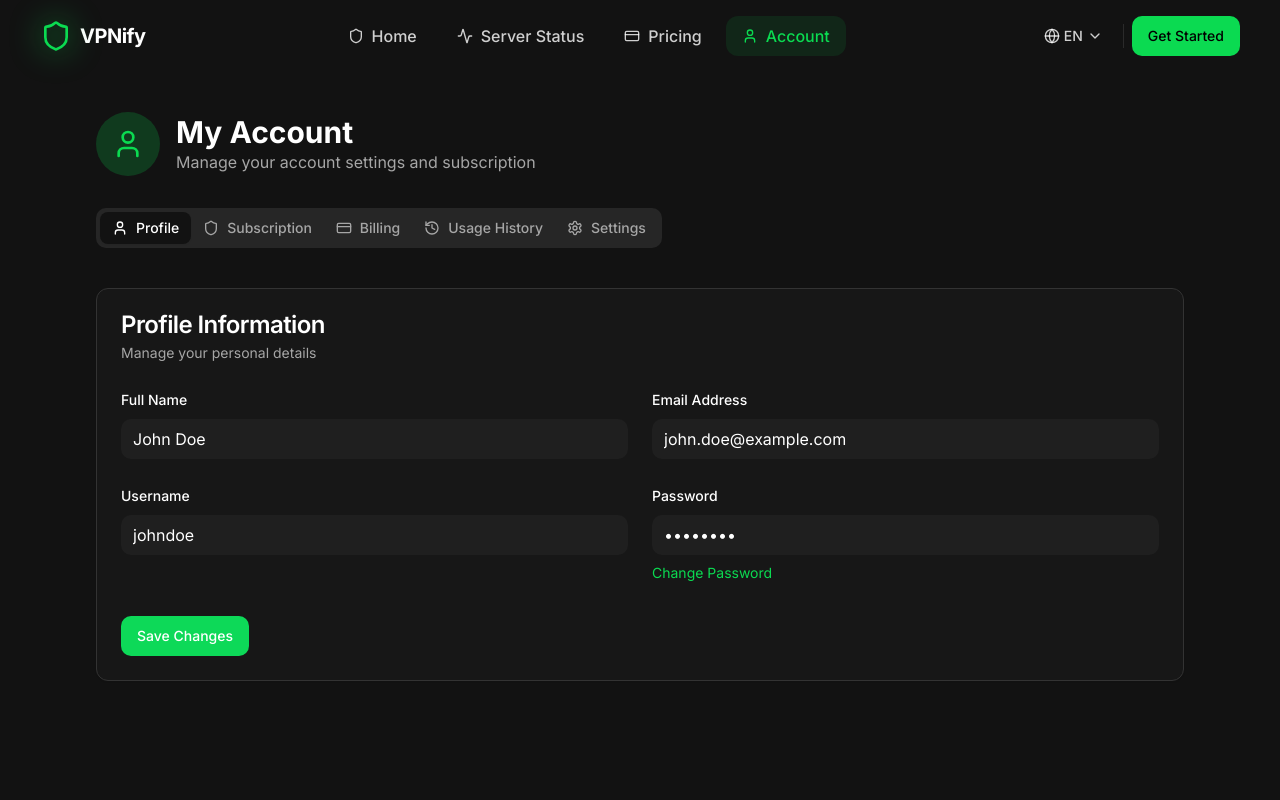
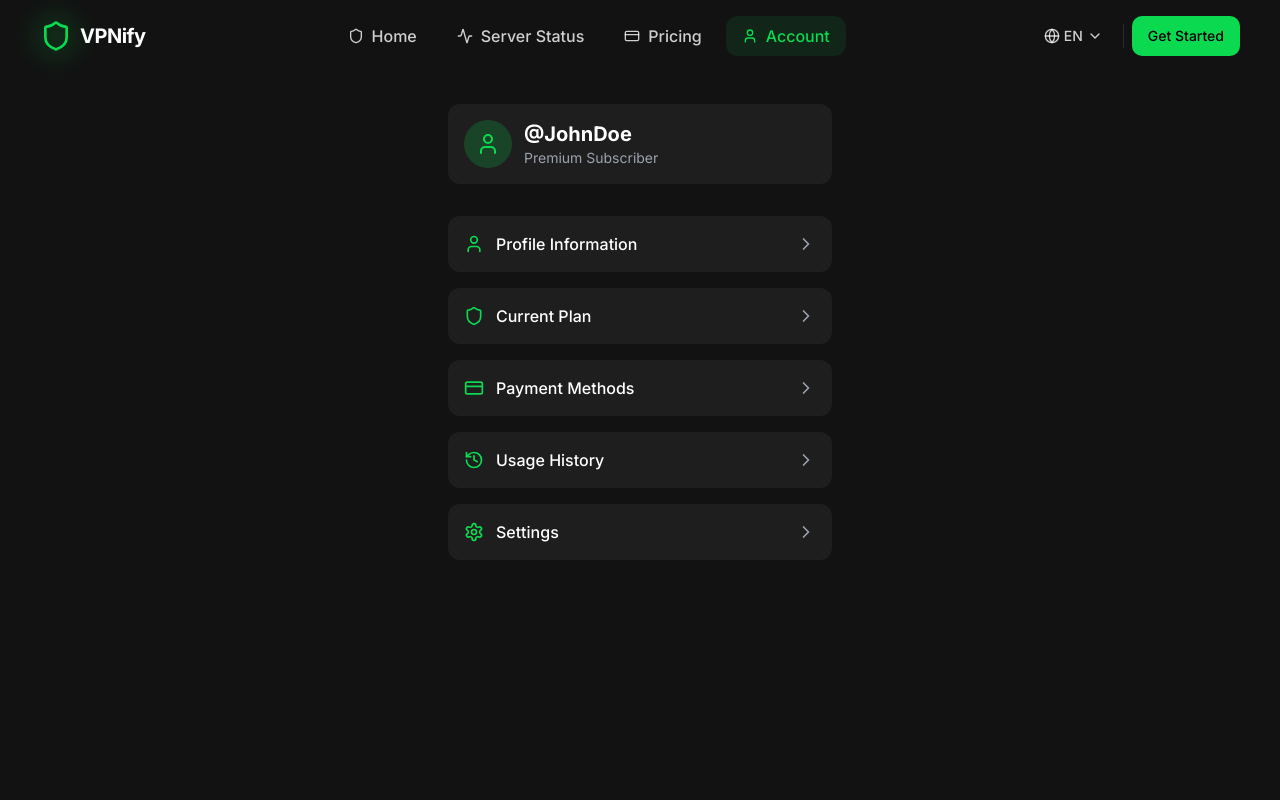
Before and after one commit to ThePerffect/vpnify-haven, a React (Vite) app: page /account in a window 1280 px wide. Shown: the top 800 px of the page. Built offline with nearby package versions, Linux system fonts and the light colour scheme.

Commit message:
Adapt for Telegram Bot
Adapt the application's appearance for use in a Telegram bot.

```diff
--- a/src/pages/Account.tsx
+++ b/src/pages/Account.tsx
@@ -1,222 +1,180 @@
 
+import { useState } from "react";
 import { Button } from "@/components/ui/button";
-import { Card, CardContent, CardDescription, CardHeader, CardTitle } from "@/components/ui/card";
-import { Tabs, TabsContent, TabsList, TabsTrigger } from "@/components/ui/tabs";
-import { Shield, User, CreditCard, Settings, History } from "lucide-react";
+import { Card, CardContent, CardHeader } from "@/components/ui/card";
+import { Shield, User, CreditCard, Settings, History, ChevronDown, ChevronRight } from "lucide-react";
 import { motion } from "framer-motion";
+import { RadioGroup, RadioGroupItem } from "@/components/ui/radio-group";
+import { Progress } from "@/components/ui/progress";
 
 const Account = () => {
+  const [activeSection, setActiveSection] = useState<string | null>(null);
+
+  const toggleSection = (section: string) => {
+    if (activeSection === section) {
+      setActiveSection(null);
+    } else {
+      setActiveSection(section);
+    }
+  };
+
+  const sections = [
+    { id: "profile", icon: <User className="h-5 w-5" />, title: "Profile Information" },
+    { id: "subscription", icon: <Shield className="h-5 w-5" />, title: "Current Plan" },
+    { id: "billing", icon: <CreditCard className="h-5 w-5" />, title: "Payment Methods" },
+    { id: "history", icon: <History className="h-5 w-5" />, title: "Usage History" },
+    { id: "settings", icon: <Settings className="h-5 w-5" />, title: "Settings" },
+  ];
+
   return (
-    <div className="container py-8 max-w-6xl">
+    <div className="container py-6 max-w-md mx-auto">
       <motion.div
         initial={{ opacity: 0, y: 20 }}
         animate={{ opacity: 1, y: 0 }}
         transition={{ duration: 0.5 }}
+        className="flex flex-col gap-4"
       >
-        <div className="flex items-center gap-4 mb-8">
-          <div className="h-16 w-16 rounded-full bg-vpn-green/20 flex items-center justify-center">
-            <User className="h-8 w-8 text-vpn-green" />
+        <div className="flex items-center gap-3 mb-4 bg-[#1E1E1E] p-4 rounded-lg">
+          <div className="h-12 w-12 rounded-full bg-vpn-green/20 flex items-center justify-center">
+            <User className="h-6 w-6 text-vpn-green" />
           </div>
           <div>
-            <h1 className="text-3xl font-bold">My Account</h1>
-            <p className="text-muted-foreground">Manage your account settings and subscription</p>
+            <h1 className="text-xl font-bold">@JohnDoe</h1>
+            <p className="text-sm text-gray-400">Premium Subscriber</p>
           </div>
         </div>
 
-        <Tabs defaultValue="profile" className="w-full">
-          <TabsList className="mb-8">
-            <TabsTrigger value="profile" className="gap-2">
-              <User className="h-4 w-4" />
-              Profile
-            </TabsTrigger>
-            <TabsTrigger value="subscription" className="gap-2">
-              <Shield className="h-4 w-4" />
-              Subscription
-            </TabsTrigger>
-            <TabsTrigger value="billing" className="gap-2">
-              <CreditCard className="h-4 w-4" />
-              Billing
-            </TabsTrigger>
-            <TabsTrigger value="history" className="gap-2">
-              <History className="h-4 w-4" />
-              Usage History
-            </TabsTrigger>
-            <TabsTrigger value="settings" className="gap-2">
-              <Settings className="h-4 w-4" />
-              Settings
-            </TabsTrigger>
-          </TabsList>
+        {sections.map((section) => (
+          <Card key={section.id} className="border-none shadow-none bg-[#1E1E1E] overflow-hidden">
+            <div
+              className="flex items-center justify-between p-4 cursor-pointer"
+              onClick={() => toggleSection(section.id)}
+            >
+              <div className="flex items-center gap-3">
+                <div className="text-vpn-green">{section.icon}</div>
+                <h3 className="font-medium">{section.title}</h3>
+              </div>
+              {activeSection === section.id ?
+                <ChevronDown className="h-5 w-5 text-gray-400" /> :
+                <ChevronRight className="h-5 w-5 text-gray-400" />
+              }
+            </div>
 
-          <TabsContent value="profile">
-            <Card>
-              <CardHeader>
-                <CardTitle>Profile Information</CardTitle>
-                <CardDescription>Manage your personal details</CardDescription>
-              </CardHeader>
-              <CardContent className="space-y-4">
-                <div className="grid grid-cols-1 md:grid-cols-2 gap-6">
+            {activeSection === section.id && (
+              <CardContent className="pt-0 pb-4 px-4 border-t border-gray-800">
+                {section.id === "profile" && (
+                  <div className="space-y-4">
                     <div className="space-y-2">
-                    <label className="text-sm font-medium">Full Name</label>
-                    <input type="text" value="John Doe" className="w-full px-3 py-2 bg-secondary rounded-md" />
+                      <label className="text-sm text-gray-400">Full Name</label>
+                      <input
+                        type="text"
+                        value="John Doe"
+                        className="w-full px-3 py-2 bg-[#2A2A2A] rounded text-white border-none focus:ring-1 focus:ring-vpn-green"
+                      />
                     </div>
                     <div className="space-y-2">
-                    <label className="text-sm font-medium">Email Address</label>
-                    <input type="email" value="john.doe@example.com" className="w-full px-3 py-2 bg-secondary rounded-md" readOnly />
-                  </div>
-                  <div className="space-y-2">
-                    <label className="text-sm font-medium">Username</label>
-                    <input type="text" value="johndoe" className="w-full px-3 py-2 bg-secondary rounded-md" />
-                  </div>
-                  <div className="space-y-2">
-                    <label className="text-sm font-medium">Password</label>
-                    <input type="password" value="********" className="w-full px-3 py-2 bg-secondary rounded-md" readOnly />
-                    <button className="text-sm text-vpn-green">Change Password</button>
+                      <label className="text-sm text-gray-400">Username</label>
+                      <div className="flex items-center gap-2">
+                        <span className="text-gray-400">@</span>
+                        <input
+                          type="text"
+                          value="JohnDoe"
+                          className="w-full px-3 py-2 bg-[#2A2A2A] rounded text-white border-none focus:ring-1 focus:ring-vpn-green"
+                        />
                       </div>
                     </div>
-                <div className="pt-4">
-                  <Button>Save Changes</Button>
+                    <Button className="w-full bg-vpn-green hover:bg-vpn-green-dark text-black">Save Changes</Button>
                   </div>
-              </CardContent>
-            </Card>
-          </TabsContent>
+                )}
 
-          <TabsContent value="subscription">
-            <Card>
-              <CardHeader>
-                <CardTitle>Current Plan</CardTitle>
-                <CardDescription>You are currently on the Premium plan</CardDescription>
-              </CardHeader>
-              <CardContent>
-                <div className="glass-panel p-6 mb-6">
-                  <div className="flex justify-between items-center">
+                {section.id === "subscription" && (
+                  <div className="space-y-4">
+                    <div className="bg-[#2A2A2A] p-4 rounded-lg">
+                      <div className="flex justify-between items-center mb-3">
+                        <h4 className="font-bold text-vpn-green">Premium Plan</h4>
+                        <span className="text-sm bg-vpn-green/20 text-vpn-green px-2 py-1 rounded">Active</span>
+                      </div>
+                      <div className="text-xl font-bold mb-2">$9.99<span className="text-sm text-gray-400">/month</span></div>
+                      <div className="text-sm text-gray-400 mb-3">Next billing: June 12, 2023</div>
+                      <Progress value={65} className="h-2 bg-[#333333]" />
+                      <div className="text-xs text-gray-400 mt-1">19 days remaining</div>
+                    </div>
+                    <Button variant="outline" className="w-full border-vpn-green text-vpn-green hover:bg-vpn-green/10">
+                      Change Plan
+                    </Button>
+                  </div>
+                )}
+
+                {section.id === "billing" && (
+                  <div className="space-y-4">
+                    <div className="p-3 bg-[#2A2A2A] rounded-lg flex items-center justify-between">
+                      <div className="flex items-center gap-3">
+                        <CreditCard className="h-5 w-5 text-vpn-green" />
                         <div>
-                      <h3 className="text-xl font-bold text-gradient">Premium Plan</h3>
-                      <p className="text-muted-foreground">Billed monthly</p>
-                    </div>
-                    <div className="text-right">
-                      <div className="text-2xl font-bold">$9.99<span className="text-sm text-muted-foreground">/month</span></div>
-                      <div className="text-sm text-vpn-green">Active</div>
+                          <div className="text-sm">Visa •••• 4242</div>
+                          <div className="text-xs text-gray-400">Expires 12/2025</div>
                         </div>
                       </div>
-                  <div className="mt-4 pt-4 border-t border-vpn-green/20">
-                    <div className="flex justify-between items-center">
-                      <div>Next billing date</div>
-                      <div>June 12, 2023</div>
+                      <div className="w-4 h-4 rounded-full border border-vpn-green flex items-center justify-center">
+                        <div className="w-2 h-2 bg-vpn-green rounded-full"></div>
                       </div>
                     </div>
+                    <Button className="w-full bg-[#2A2A2A] hover:bg-[#333333] text-white">
+                      Add Payment Method
+                    </Button>
                   </div>
-                <div className="flex gap-4">
-                  <Button variant="outline">Change Plan</Button>
-                  <Button variant="destructive">Cancel Subscription</Button>
-                </div>
-              </CardContent>
-            </Card>
-          </TabsContent>
+                )}
 
-          <TabsContent value="billing">
-            <Card>
-              <CardHeader>
-                <CardTitle>Payment Methods</CardTitle>
-                <CardDescription>Manage your payment methods</CardDescription>
-              </CardHeader>
-              <CardContent>
-                <div className="space-y-4">
-                  <div className="p-4 bg-secondary rounded-lg flex items-center justify-between">
-                    <div className="flex items-center gap-3">
-                      <CreditCard className="h-10 w-10 text-vpn-green" />
+                {section.id === "history" && (
+                  <div className="space-y-3">
+                    {[1, 2, 3].map((i) => (
+                      <div key={i} className="p-3 bg-[#2A2A2A] rounded-lg flex items-center justify-between">
                         <div>
-                        <div className="font-medium">Visa ending in 4242</div>
-                        <div className="text-sm text-muted-foreground">Expires 12/2025</div>
-                      </div>
-                    </div>
-                    <div>
-                      <Button variant="ghost" size="sm">Remove</Button>
-                      <Button size="sm" className="ml-2">Default</Button>
-                    </div>
-                  </div>
-                  <Button variant="outline" className="w-full">Add Payment Method</Button>
-                </div>
-              </CardContent>
-            </Card>
-          </TabsContent>
-
-          <TabsContent value="history">
-            <Card>
-              <CardHeader>
-                <CardTitle>Usage History</CardTitle>
-                <CardDescription>Track your VPN usage</CardDescription>
-              </CardHeader>
-              <CardContent>
-                <div className="space-y-4">
-                  {[1, 2, 3].map((i) => (
-                    <div key={i} className="p-4 bg-secondary rounded-lg flex items-center justify-between">
-                      <div>
-                        <div className="font-medium">Session #{i}</div>
-                        <div className="text-sm text-muted-foreground">
+                          <div className="text-sm">Session #{i}</div>
+                          <div className="text-xs text-gray-400">
                             {new Date(Date.now() - 1000 * 60 * 60 * 24 * i).toLocaleString()}
                           </div>
                         </div>
                         <div className="text-right">
-                        <div>{Math.floor(Math.random() * 500) + 100} MB</div>
-                        <div className="text-sm text-muted-foreground">
-                          {Math.floor(Math.random() * 120) + 30} minutes
+                          <div className="text-sm">{Math.floor(Math.random() * 500) + 100} MB</div>
+                          <div className="text-xs text-gray-400">
+                            {Math.floor(Math.random() * 120) + 30} min
                           </div>
                         </div>
                       </div>
                     ))}
                   </div>
+                )}
+
+                {section.id === "settings" && (
+                  <div className="space-y-4">
+                    <RadioGroup defaultValue="all">
+                      <div className="flex items-center justify-between mb-3">
+                        <div className="space-y-0.5">
+                          <h4 className="text-sm">Email Notifications</h4>
+                          <p className="text-xs text-gray-400">Receive email about account</p>
+                        </div>
+                        <RadioGroupItem value="all" id="notifications" className="text-vpn-green" />
+                      </div>
+
+                      <div className="flex items-center justify-between">
+                        <div className="space-y-0.5">
+                          <h4 className="text-sm">Auto-Connect VPN</h4>
+                          <p className="text-xs text-gray-400">Connect to VPN on startup</p>
+                        </div>
+                        <RadioGroupItem value="auto" id="auto-connect" className="text-vpn-green" />
+                      </div>
+                    </RadioGroup>
+
+                    <Button className="w-full bg-[#2A2A2A] hover:bg-[#333333]">
+                      Enable Two-Factor Authentication
+                    </Button>
+                  </div>
+                )}
               </CardContent>
+            )}
           </Card>
-          </TabsContent>
-
-          <TabsContent value="settings">
-            <Card>
-              <CardHeader>
-                <CardTitle>Account Settings</CardTitle>
-                <CardDescription>Manage your account preferences</CardDescription>
-              </CardHeader>
-              <CardContent>
-                <div className="space-y-6">
-                  <div className="flex items-center justify-between">
-                    <div>
-                      <h3 className="font-medium">Email Notifications</h3>
-                      <p className="text-sm text-muted-foreground">Receive email about account activities</p>
-                    </div>
-                    <div className="flex h-5 items-center">
-                      <input
-                        id="notifications"
-                        type="checkbox"
-                        className="h-4 w-4 rounded border-gray-300 text-vpn-green focus:ring-vpn-green"
-                        defaultChecked
-                      />
-                    </div>
-                  </div>
-                  <div className="flex items-center justify-between">
-                    <div>
-                      <h3 className="font-medium">Two-Factor Authentication</h3>
-                      <p className="text-sm text-muted-foreground">Add an extra layer of security</p>
-                    </div>
-                    <Button size="sm" variant="outline">Enable</Button>
-                  </div>
-                  <div className="flex items-center justify-between">
-                    <div>
-                      <h3 className="font-medium">Auto-Connect VPN</h3>
-                      <p className="text-sm text-muted-foreground">Connect to VPN automatically on startup</p>
-                    </div>
-                    <div className="flex h-5 items-center">
-                      <input
-                        id="auto-connect"
-                        type="checkbox"
-                        className="h-4 w-4 rounded border-gray-300 text-vpn-green focus:ring-vpn-green"
-                        defaultChecked
-                      />
-                    </div>
-                  </div>
-                </div>
-              </CardContent>
-            </Card>
-          </TabsContent>
-        </Tabs>
+        ))}
       </motion.div>
     </div>
   );
```
Lines whose indentation alone changed are shown as unchanged.
